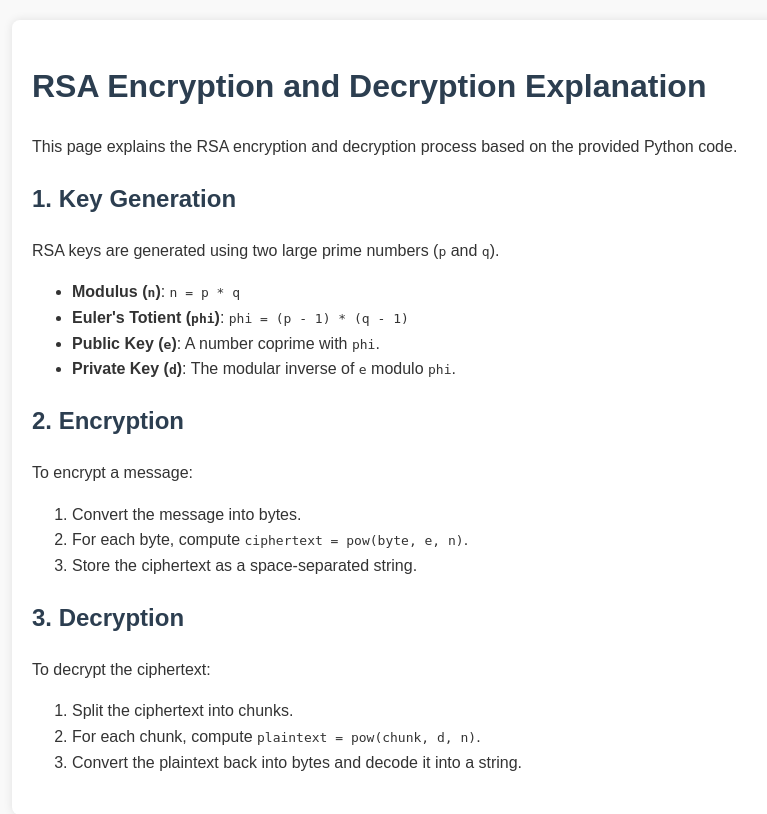
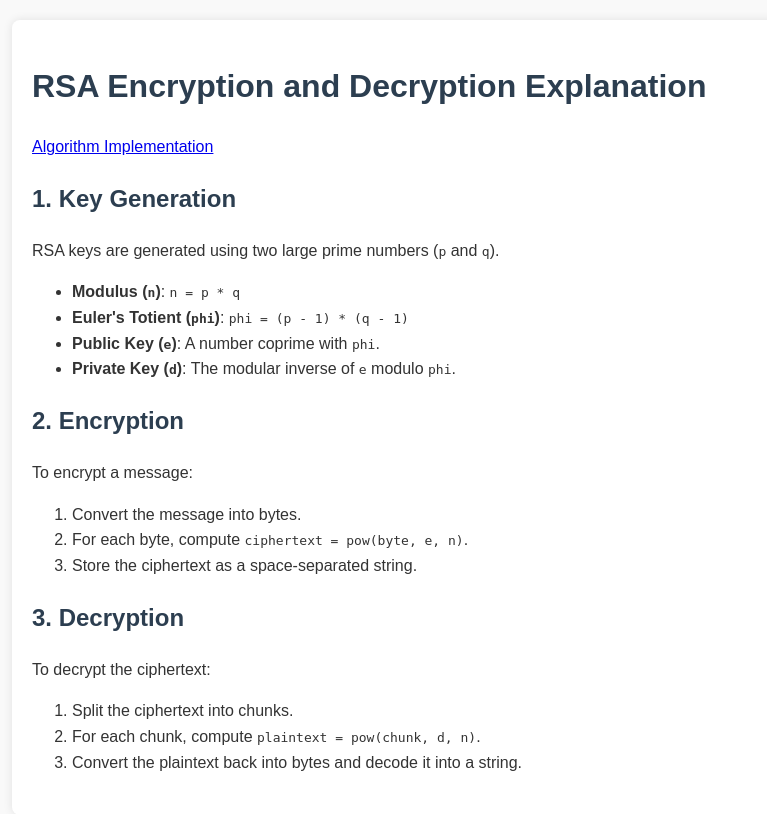
Before and after one commit to MoodyBlues04/cryptography_app, a Flask app: page /rsa_explanation in a window 1280 px wide. Shown: the top 814 px of the page, without its empty margins (208-975 px from the left). Run offline with Flask 3, Linux system fonts and the light colour scheme.

Commit message:
explanation-page

```diff
--- a/templates/rsa.html
+++ b/templates/rsa.html
@@ -27,8 +27,9 @@
 </head>
 <body>
 <div class="container">
-    <h3 class="text-center">Algorithm explanation</h3>
+    <h2 class="text-center">RSA</h2>
 
+    <a href="/rsa_explanation">Algorithm Explanation</a>
 
     <div class="row g-3 needs-validation justify-content-center">
         <h3 class="text-center">RSA Parameters</h3>
--- a/templates/rsa_explanation.html
+++ b/templates/rsa_explanation.html
@@ -42,7 +42,8 @@
 <body>
 <div class="container">
     <h1>RSA Encryption and Decryption Explanation</h1>
-    <p>This page explains the RSA encryption and decryption process based on the provided Python code.</p>
+
+    <a href="/rsa">Algorithm Implementation</a>
 
     <div class="step">
         <h2>1. Key Generation</h2>
```
